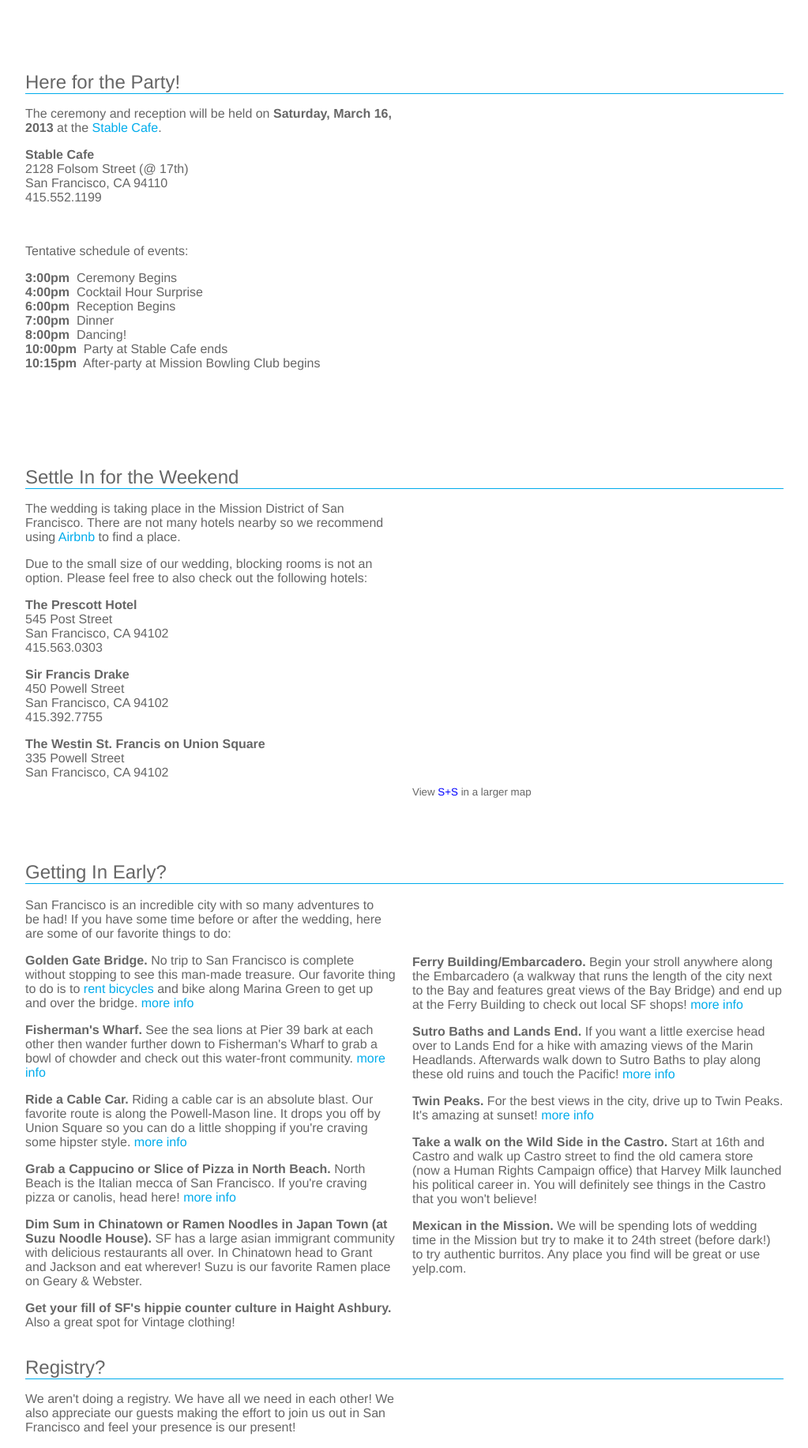
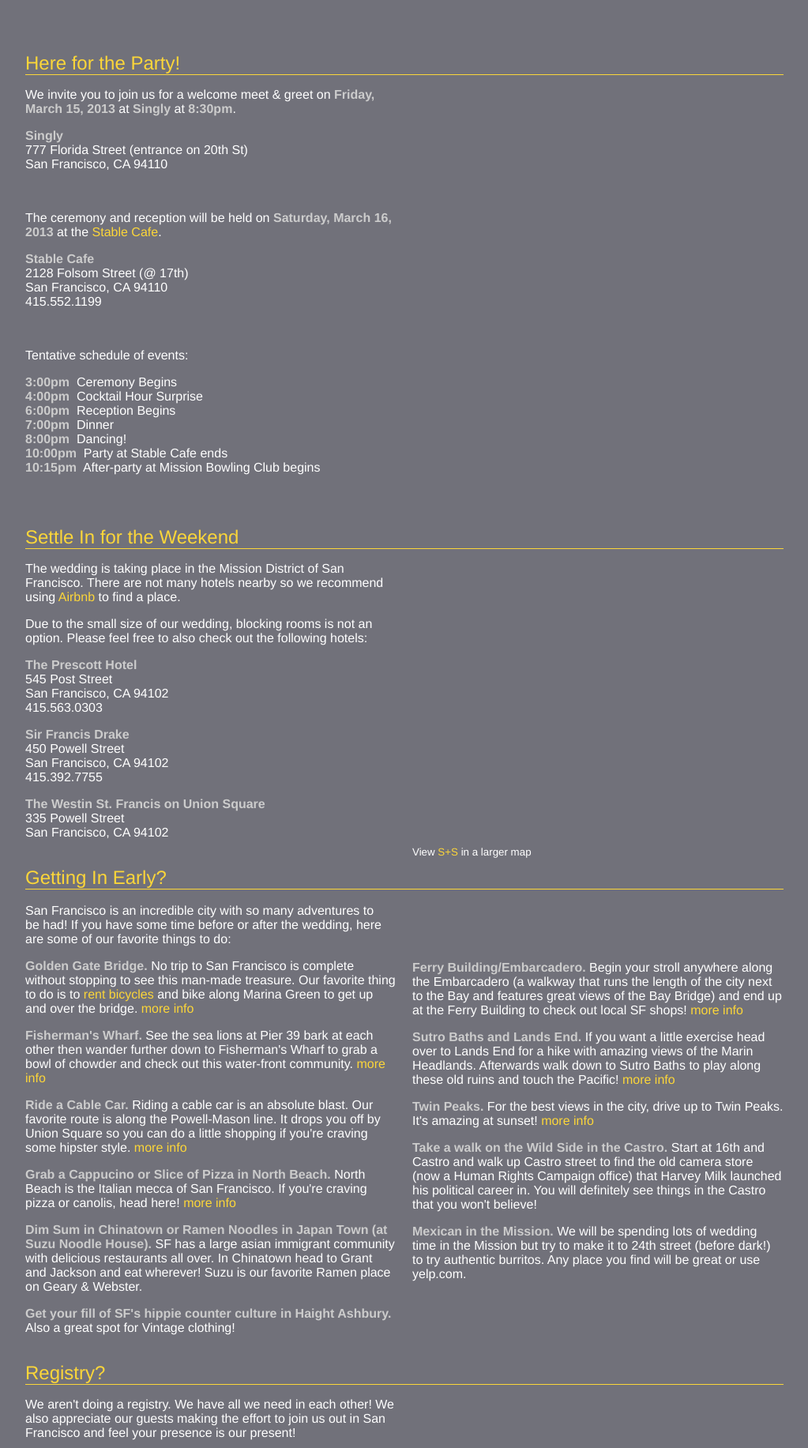
Before and after one commit to smurthas/s-s, a PHP site: page / in a window 1280 px wide. Shown: the part 784-2617 px from the top of the page at 79% size, without its empty margins (128-1151 px from the left). Run offline with PHP 8.4, Linux system fonts and the light colour scheme; some libraries are stand-ins or nearby versions.

Commit message:
color changes and lots of style cleanup

```diff
--- a/css/both.css
+++ b/css/both.css
@@ -1,5 +1,6 @@
 body {
-	color: #666;
+  background: #71717A;
+	color: #FFF;
 	font-family: "Helvetica Neue", Arial, sans-serif;
 
 	margin-left: auto;
@@ -8,11 +9,16 @@
 
 a:link, a:visited {
 	text-decoration: none;
-	color: #00ACEC;
+	color: #FCD639;
 }
 
 a:hover	{
-	text-decoration: underline;
+	color: #FFE659;
+}
+
+strong {
+  /*color: #FCD639;*/
+  color: #ccc;
 }
 
 #entry_landing {
@@ -20,8 +26,10 @@
 }
 
 #nav {
-	background-color: rgba(255,255,255,.9);
+	background-color: #71717A;
+  opacity: 0.9;
 	z-index: 100;
+  width: 100%;
 }
 
 #nav ul {
@@ -39,13 +47,13 @@
 }
 
 .section_title {
-	border-bottom: 1px solid #00ACEC;
+	color: #FCD639;
+	border-bottom: 1px solid #FCD639;
 }
 
 .section {
-	min-height: 500px;
+	/*min-height: 500px;*/
 
-	color: #666;
 	font-size: 16px;
 }
 
@@ -54,3 +62,7 @@
 	margin: 10px 0 0 0;
 	padding: 0;
 }
+
+.section img {
+  border: 8px solid #000;
+}
--- a/css/main.css
+++ b/css/main.css
@@ -41,6 +41,14 @@
 	float: right;
 }
 
+#ill_ride_anywhere_with_you {
+  height: 470px;
+}
+
+#party {
+  height: 600px;
+}
+
 .section_title {
   font-size: 24px;
 }
@@ -52,15 +60,16 @@
 .right_col {
 	float: right;
   padding-top: 20px;
+  /*padding-right: 20px;*/
 	width: 470px;
 }
 
 .right_col img {
-	width: 470px;
+	width: 450px;
 }
 
 #google_map {
-	width: 470;
+	width: 450;
  	height: 350;
 }
 
--- a/index.html
+++ b/index.html
@@ -40,6 +40,10 @@
 
 		<div id='ill_ride_anywhere_with_you' class='section'>
 			<div class='section_title'>I'll Ride Anywhere With You</div>
+			<div class='right_col'>
+			  <img alt="S+S in Tuscany, July 2012" src="http://sphotos-a.xx.fbcdn.net/hphotos-snc7/575958_749556595587_691314184_n.jpg" />
+			</div> <!-- / right col -->
+
 			<div class='float_left'>
 				<p>Simon and Sarah met in 1995, after Sarah's brother
         Matt and Simon began playing football together at recess. Sarah can't
@@ -63,56 +67,6 @@
         they are excited for the next part of the ride: marriage! </p>
 			</div>
 
-			<div class='right_col'>
-				<div class="slides">
-				  <div class="slides_container">
-				    <div>
-				      <img src="http://sphotos-a.xx.fbcdn.net/hphotos-snc7/575958_749556595587_691314184_n.jpg" />
-				      <div class="caption" style="">
-				      </div>
-				    </div>
-
-				    <div>
-				      <img src="img/us_6.jpg">
-				      <div class="caption" style="">
-				       	<p>Brian's HS Graduation (6/23/2009)</p>
-				      </div>
-				    </div>
-
-				    <div>
-				      <img src="img/us_5.jpg">
-				      <div class="caption" style="">
-				       	<p>Graduation from CMU (5/16/2010)</p>
-				      </div>
-				    </div>
-
-				    <div>
-				      <img src="img/us_4.jpg">
-				      <div class="caption" style="">
-				       	<p>In Seattle (5/18/2011)</p>
-				      </div>
-				    </div>
-
-				    <div>
-				      <img src="img/us_2.jpg" />
-				      <div class="caption" style="">
-				      	<p>Sandy's Wedding (5/26/2012)</p>
-				      </div>
-				    </div>
-
-
-				    <div>
-				      <img src="img/us_3.jpg">
-				      <div class="caption" style="">
-				       	<p>Lauren's Birthday (7/13/2012)</p>
-				      </div>
-				    </div>
-
-				  </div>
-				</div> <!-- / slides -->
-
-			</div> <!-- / right col -->
-
 
 		</div> <!-- /I'll ride anywhere with you -->
 
@@ -122,8 +76,32 @@
 			<div class='section_title'>
         Here for the Party!
 			</div>
+			<div class='right_col'>
+				<!-- <img src='img/image.jpeg' alt='Stable Cafe' /> -->
+				<div class="slides">
+			    <div class="slides_container">
+            <div>
+              <img alt="Stable Cafe, location of ceremony and reception"
+              src="http://distilleryimage4.s3.amazonaws.com/091a37c446fc11e28f2522000a9f148e_7.jpg" />
+            </div>
+          </div>
+			  </div> <!-- / slides -->
+			</div> <!-- / right_col -->
 
 			<div class='float_left'>
+				<p>
+				We invite you to join us for a welcome meet &amp; greet on
+        <strong>Friday, March 15, 2013</strong> at <strong>Singly</strong> at
+        <strong>8:30pm</strong>.
+				</p>
+
+        <p>
+          <strong> Singly</strong><br/>
+          777 Florida Street (entrance on 20th St) <br/>
+          San Francisco, CA 94110<br/>
+        </p>
+				<br/>
+
 				<p>
 				The ceremony and reception will be held on <strong>Saturday,
 				March 16, 2013</strong> at the <a href='http://www.stablecafe.com/' target='blank'>Stable Cafe</a>.
@@ -150,17 +128,6 @@
 				</ul>
 			</div>
 
-			<div class='right_col'>
-				<!-- <img src='img/image.jpeg' alt='Stable Cafe' /> -->
-				<div class="slides">
-			    <div class="slides_container">
-            <div>
-              <img
-              src="http://distilleryimage4.s3.amazonaws.com/091a37c446fc11e28f2522000a9f148e_7.jpg" />
-            </div>
-          </div>
-			  </div> <!-- / slides -->
-			</div> <!-- / right_col -->
 
 
 		</div> <!-- /time_and_place -->
@@ -170,7 +137,7 @@
 			<div class='section_title'> Settle In for the Weekend</div>
 
 			<div id="google_map" class='right_col'>
-<iframe  width="470" height="350" frameborder="0" scrolling="no" marginheight="0" marginwidth="0" src="http://maps.google.com/maps/ms?msa=0&amp;msid=207405005606236416150.0004d2aac709c53a3f25d&amp;ie=UTF8&amp;t=m&amp;ll=37.761691,-122.413101&amp;spn=0.011875,0.018239&amp;z=15&amp;output=embed"></iframe><br /><small>View <a href="http://maps.google.com/maps/ms?msa=0&amp;msid=207405005606236416150.0004d2aac709c53a3f25d&amp;ie=UTF8&amp;t=m&amp;ll=37.761691,-122.413101&amp;spn=0.011875,0.018239&amp;z=15&amp;source=embed" style="color:#0000FF;text-align:left">S+S</a> in a larger map</small>
+<iframe  width="470" height="350" frameborder="0" scrolling="no" marginheight="0" marginwidth="0" src="http://maps.google.com/maps/ms?msa=0&amp;msid=207405005606236416150.0004d2aac709c53a3f25d&amp;ie=UTF8&amp;t=m&amp;ll=37.761691,-122.413101&amp;spn=0.011875,0.018239&amp;z=15&amp;output=embed"></iframe><br /><small>View <a href="http://maps.google.com/maps/ms?msa=0&amp;msid=207405005606236416150.0004d2aac709c53a3f25d&amp;ie=UTF8&amp;t=m&amp;ll=37.761691,-122.413101&amp;spn=0.011875,0.018239&amp;z=15&amp;source=embed" style="text-align:left">S+S</a> in a larger map</small>
 			</div>
 
 			<p>
--- a/js/main.js
+++ b/js/main.js
@@ -1,14 +1,3 @@
-  $(document).ready(function() {
-
-    // center entry landing and size (?)
-    // CODE NEEDED
-
-    // set deadspace to height of screen
-//    $('#deadspace').css('height', 100);
- //     $('#nav').fadeIn();
-  });
-
-
 var SWITCH_POS = 200;
 // scrolling behavior function
 $(window).scroll(function () {
@@ -16,14 +5,10 @@
   var pos = $("body").scrollTop();
 
   if (pos < SWITCH_POS){
-
     if ( $('#nav').is(':visible')){
       $('#nav').fadeOut();
     }
-    }
-
-
-    if (pos > SWITCH_POS){
+  } else {
     if ( $('#entry_landing').is(':visible')){
       $('#nav').fadeIn();
     }
@@ -31,8 +16,6 @@
 
   // set opacity of entry_landing
   $('#entry_landing').css('opacity', 1-(pos/SWITCH_POS));
-
-  //console.log( $("body").scrollTop() );
 
 });
 
@@ -42,19 +25,13 @@
   // calculate where to scroll to
   var offset = $(id).offset().top - $('#nav').outerHeight() - 10;
 
-  //console.log(offset);
   $('body').animate({scrollTop: offset}, 400);
 }
 
 $(function(){
-//				$('#slides').slides({
-//					generateNextPrev: true
-//				});
-
 
   $('.slides').slides({
     preload: true,
     generateNextPrev: true
   });
-
 });
```
Also changed, not shown: img/site/nav-heart-big.png (added), img/site/nav-heart.png, 2 other files. Lines whose indentation alone changed are shown as unchanged.
